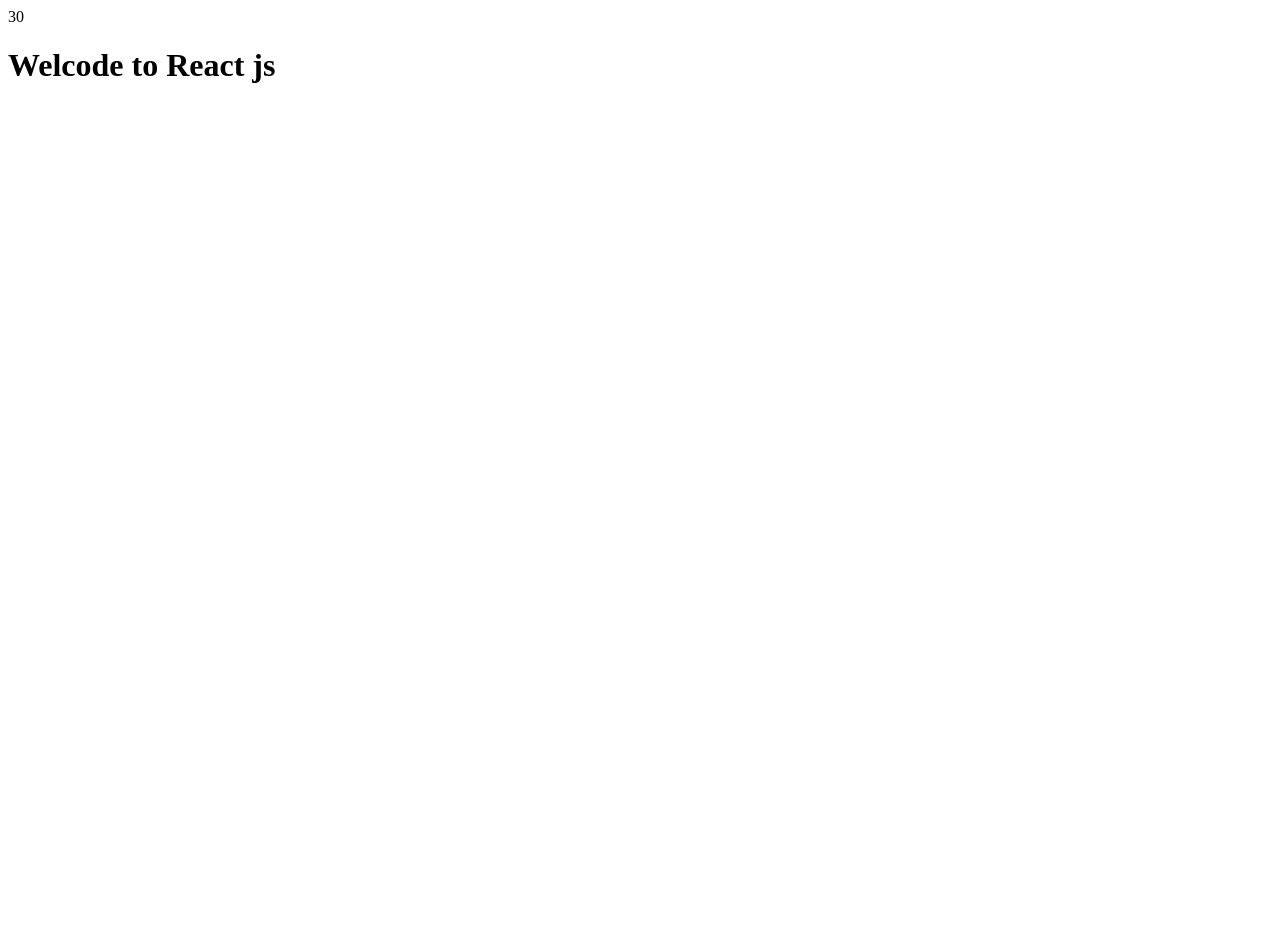
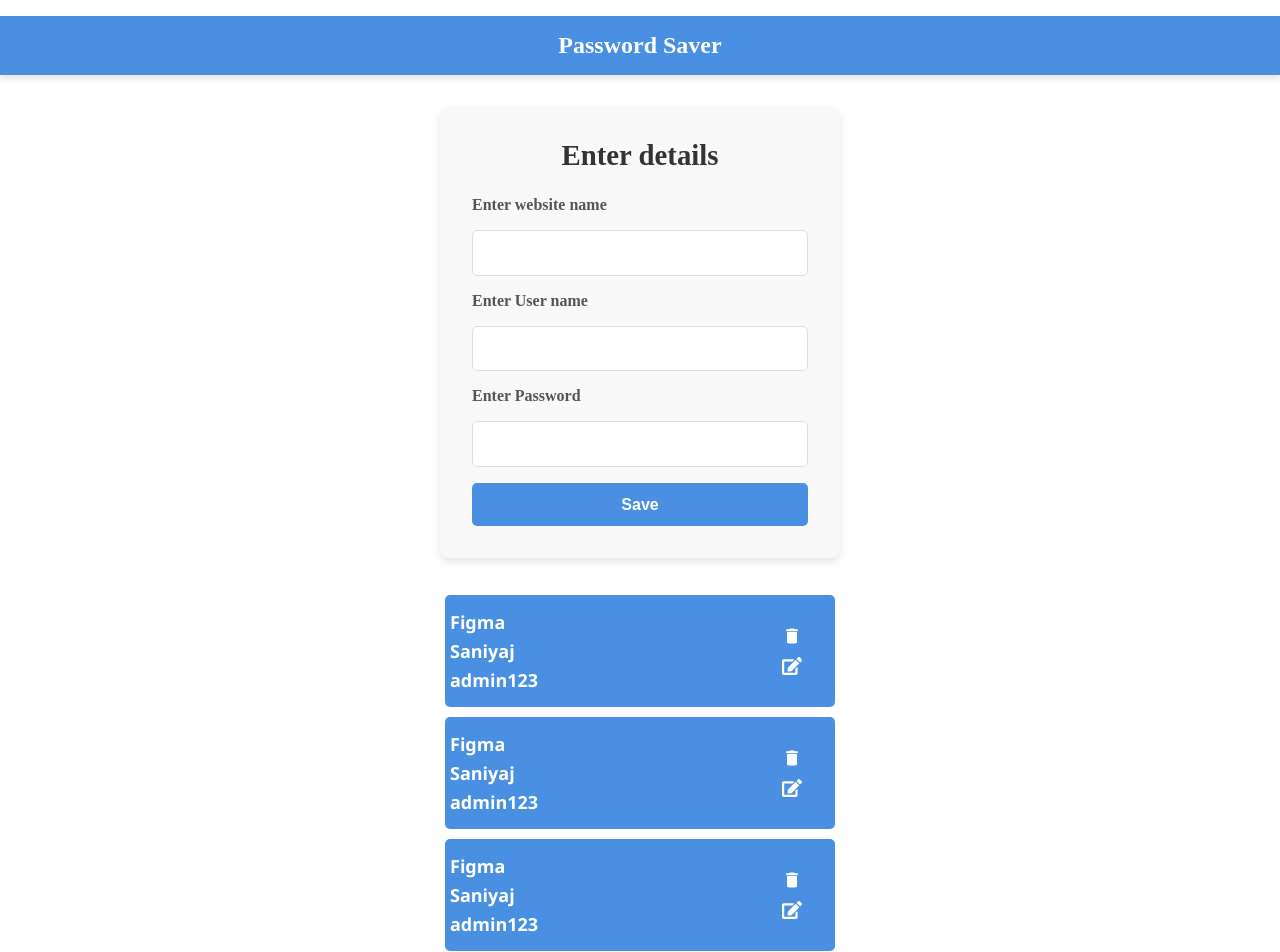
Before and after one commit to Rahul-Molla/Lords-react-1, a React (Vite) app: page / in a window 1280 px wide. Shown: the top 952 px of the page. Before the commit the page ends 800 px from the top, so only its background shows below. Built offline with nearby package versions, Linux system fonts and the light colour scheme.

Commit message:
html structer

```diff
--- a/package.json
+++ b/package.json
@@ -11,7 +11,9 @@
   },
   "dependencies": {
     "react": "^18.3.1",
-    "react-dom": "^18.3.1"
+    "react-dom": "^18.3.1",
+    "react-icons": "^5.3.0",
+    "sass": "^1.81.0"
   },
   "devDependencies": {
     "@eslint/js": "^9.13.0",
--- a/src/App.jsx
+++ b/src/App.jsx
@@ -1,17 +1,21 @@
+import React from 'react'
+import Header from './components/Header'
+import PasswordForm from './components/PasswordForm'
+import PasswordList from './components/PasswordList'
 
 const App = () => {
+  return (
+    <>
+      <Header />
+      <div className='container'>
+        <PasswordForm />
 
-  let num = 10
-
-
-  return (
-    // react fragment
-    <>
-      <div>{num + 20}</div>
-      <h1>Welcode to React js</h1>
+        <div>
+          <PasswordList />
+        </div>
+      </div>
 
     </>
-
   )
 }
 
--- /dev/null
+++ b/src/components/Header.jsx
@@ -0,0 +1,11 @@
+import React from 'react'
+import './Header.scss'
+const Header = () => {
+  return (
+    <div className='header'>
+      Password Saver
+    </div>
+  )
+}
+
+export default Header
--- /dev/null
+++ b/src/components/Header.scss
@@ -0,0 +1,11 @@
+.header {
+    background-color: #4a90e2; // Light blue background for the header
+    color: #ffffff;           // White text color
+    font-size: 1.5rem;        // Font size for prominence
+    font-weight: bold;        // Make the text bold
+    text-align: center;       // Center the text
+    padding: 1rem;            // Add some padding for a spacious look
+       // Add rounded corners
+    box-shadow: 0 4px 6px rgba(0, 0, 0, 0.1); // Subtle shadow for depth
+    margin: 1rem 0;           // Add some margin to separate it from other elements
+  }
--- /dev/null
+++ b/src/components/PasswordForm.jsx
@@ -0,0 +1,25 @@
+import React from 'react'
+import './PasswordForm.scss'
+
+
+const PasswordForm = () => {
+  return (
+    <div className='form-div'>
+      <h1>Enter details</h1>
+      <form action="">
+        <label htmlFor="website">Enter website name</label>
+        <input id='website' type="text" />
+
+        <label htmlFor="title">Enter User name</label>
+        <input id='title' type="text" />
+
+        <label htmlFor="password">Enter Password</label>
+        <input id='password' type="text" />
+
+       <button type='submit'>Save</button>
+      </form>
+    </div>
+  )
+}
+
+export default PasswordForm
--- /dev/null
+++ b/src/components/PasswordForm.scss
@@ -0,0 +1,57 @@
+.form-div {
+    max-width: 400px;            // Limit the form's width for better usability
+    margin: 2rem auto;           // Center the form on the page
+    padding: 2rem;               // Add padding inside the container
+    background-color: #f9f9f9;   // Light grey background
+    border-radius: 10px;         // Rounded corners for a smooth look
+    box-shadow: 0 4px 8px rgba(0, 0, 0, 0.1); // Subtle shadow for depth
+
+    h1 {
+      font-size: 1.8rem;         // Make the heading larger
+      color: #333;               // Dark grey for better readability
+      text-align: center;        // Center-align the heading
+      margin-bottom: 1.5rem;     // Add space below the heading
+    }
+
+    form {
+      display: flex;
+      flex-direction: column;    // Stack the form elements vertically
+      gap: 1rem;                 // Add space between form elements
+
+      label {
+        font-size: 1rem;         // Ensure labels are readable
+        color: #555;             // Slightly lighter grey for labels
+        font-weight: bold;       // Emphasize the labels
+      }
+
+      input {
+        padding: 0.8rem;         // Add padding for a comfortable input size
+        border: 1px solid #ddd;  // Light border
+        border-radius: 5px;      // Rounded corners
+        font-size: 1rem;         // Keep text size consistent
+        outline: none;           // Remove default outline
+        transition: border-color 0.3s; // Smooth transition for focus effect
+
+        &:focus {
+          border-color: #4a90e2; // Highlight the input on focus
+          box-shadow: 0 0 5px rgba(74, 144, 226, 0.5); // Subtle blue glow
+        }
+      }
+
+      button {
+        padding: 0.8rem;         // Button size matches inputs
+        background-color: #4a90e2; // Blue background
+        color: #fff;             // White text
+        border: none;            // Remove default border
+        border-radius: 5px;      // Rounded corners for the button
+        font-size: 1rem;         // Consistent text size
+        font-weight: bold;       // Emphasize the button
+        cursor: pointer;         // Pointer cursor on hover
+        transition: background-color 0.3s; // Smooth hover effect
+
+        &:hover {
+          background-color: #357abd; // Darker blue on hover
+        }
+      }
+    }
+  }
--- /dev/null
+++ b/src/components/PasswordList.jsx
@@ -0,0 +1,71 @@
+import { MdDelete } from "react-icons/md";
+import { FaEdit } from "react-icons/fa";
+import './Passwordlist.scss'
+
+const PasswordList = () => {
+    return (
+        <div className="list-container">
+
+            <table>
+
+
+                <tr>
+                    <div className="details">
+                        <th>Figma</th>
+                        <th>Saniyaj</th>
+                        <th>admin123</th>
+                    </div>
+                    <div className="actions">
+
+                        <MdDelete />
+                        <FaEdit />
+
+                    </div>
+                </tr>
+                <tr>
+                    <div className="details">
+                        <th>Figma</th>
+                        <th>Saniyaj</th>
+                        <th>admin123</th>
+                    </div>
+                    <div className="actions">
+
+                        <MdDelete />
+                        <FaEdit />
+
+                    </div>
+                </tr>
+                <tr>
+                    <div className="details">
+                        <th>Figma</th>
+                        <th>Saniyaj</th>
+                        <th>admin123</th>
+                    </div>
+                    <div className="actions">
+
+                        <MdDelete />
+                        <FaEdit />
+
+                    </div>
+                </tr>
+                <tr>
+                    <div className="details">
+                        <th>Figma</th>
+                        <th>Saniyaj</th>
+                        <th>admin123</th>
+                    </div>
+                    <div className="actions">
+
+                        <MdDelete />
+                        <FaEdit />
+
+                    </div>
+                </tr>
+
+            </table>
+
+        </div>
+    )
+}
+
+export default PasswordList
--- /dev/null
+++ b/src/components/PasswordList.scss
@@ -0,0 +1,59 @@
+.list-container {
+    display: flex;
+    justify-content: center;
+    align-items: center;
+    margin: 10px 0px;
+
+    table{
+        display: flex;
+        justify-content: center;
+        align-items: center;
+        flex-direction: column;
+        padding: 0px 5px ;
+
+        tr{
+            background-color: #4a90e2;
+            padding: 15px 5px;
+            width: 100%;
+            display: flex;
+            // flex-direction: column;
+            margin: 5px 10px;
+            justify-content: space-evenly;
+            border-radius: 5px;
+            // background-color: green;
+            color: white;
+            min-width: 370px;
+
+            div {
+
+                text-align: left;
+                display: flex;
+                flex-direction: column;
+            }
+            .details{
+                text-align: left;
+                width: 80%;
+                gap: 5px;
+                font-size: 18px;
+
+                font-family:'Segoe UI', Tahoma, Geneva, Verdana, sans-serif;
+            }
+            .actions{
+                text-align: center;
+                width: 20%;
+                justify-content: center;
+                align-items: center;
+                gap: 10px;
+                font-size: 20px;
+
+                svg{
+                    cursor: pointer;
+
+                    &:hover{
+                        color: red;
+                    }
+                }
+            }
+        }
+    }
+}
--- /dev/null
+++ b/src/index.scss
@@ -0,0 +1,13 @@
+*{
+    padding: 0;
+    margin: 0;
+    box-sizing: border-box;
+
+}
+.container{
+    max-width: 1000px;
+    width: 100%;
+    display: block;
+    margin: auto;
+
+}
--- a/src/main.jsx
+++ b/src/main.jsx
@@ -1,10 +1,7 @@
-
 import { createRoot } from 'react-dom/client'
-
 import App from './App.jsx'
+import './index.scss'
 
 createRoot(document.getElementById('root')).render(
-
     <App />
-
 )
```
Also changed, not shown: 1 other file (tests, documents, lock files or other folders).
